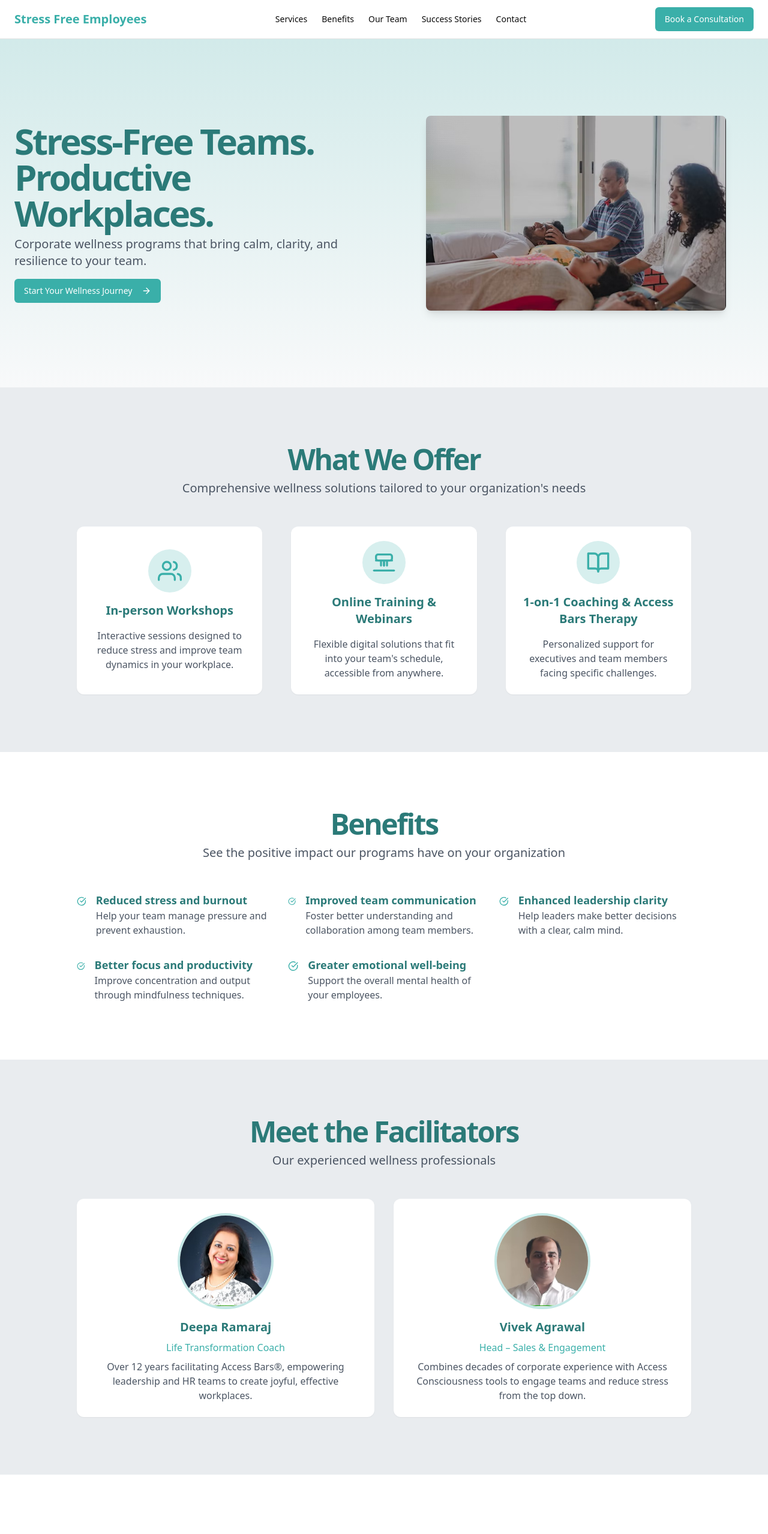
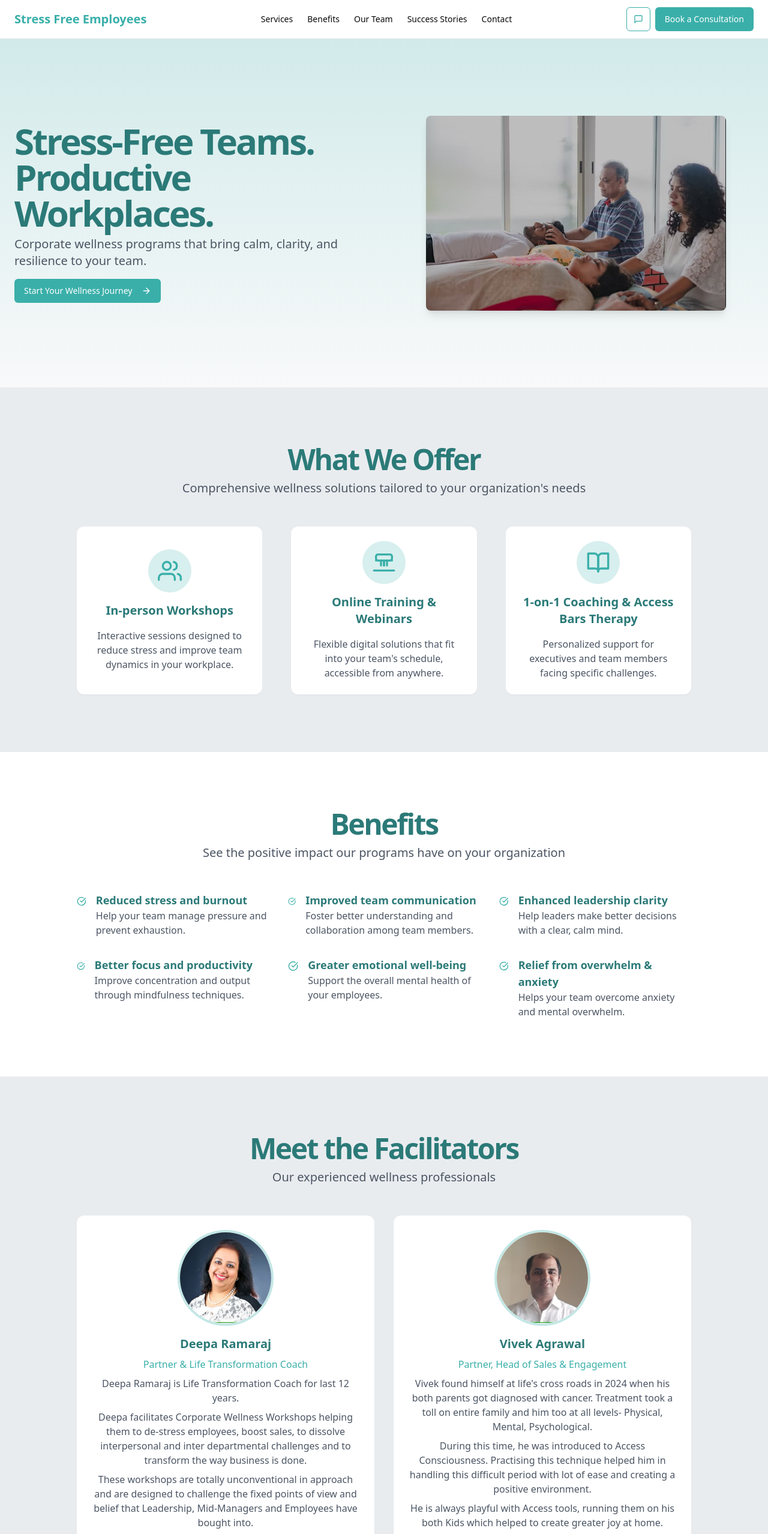
Before and after one commit to stressfreeemployees-admin/Stressfreeemployees, a Next.js app: page / in a window 1280 px wide. Shown: the top 2558 px of the page at 60% size. Built offline with nearby package versions, Linux system fonts and the light colour scheme.

Commit message:
updates for falicitator, and other minor changes

```diff
--- a/app/page.tsx
+++ b/app/page.tsx
@@ -1,6 +1,6 @@
 import Image from "next/image"
 import Link from "next/link"
-import { ArrowRight, CheckCircle, Mail, MapPin, Phone } from "lucide-react"
+import { ArrowRight, CheckCircle, Mail, MapPin, MessageSquare, Phone } from "lucide-react"
 
 import { Button } from "@/components/ui/button"
 import { Card } from "@/components/ui/card"
@@ -32,9 +32,18 @@ export default function Home() {
               Contact
             </Link>
           </nav>
-          <Button className="hidden md:inline-flex bg-[#3AAFA9] text-white hover:bg-[#2B7A78]">
-            Book a Consultation
-          </Button>
+          <div className="hidden md:flex items-center gap-2">
+            <Link href="https://wa.me/919916263165" target="_blank">
+              <Button variant="outline" size="icon" className="border-[#3AAFA9] text-[#3AAFA9] hover:bg-[#3AAFA9] hover:text-white">
+                <MessageSquare className="h-5 w-5" />
+              </Button>
+            </Link>
+            <Button className="bg-[#3AAFA9] text-white hover:bg-[#2B7A78]">
+              <Link href="https://calendly.com/vivek1402/15min" target="_blank" className="text-white">
+                Book a Consultation
+              </Link>
+            </Button>
+          </div>
           <Button variant="outline" size="icon" className="md:hidden">
             <svg
               xmlns="http://www.w3.org/2000/svg"
@@ -231,6 +240,13 @@ export default function Home() {
                   <p className="text-gray-600">Support the overall mental health of your employees.</p>
                 </div>
               </div>
+              <div className="flex items-start gap-4">
+                <CheckCircle className="mt-1 h-6 w-6 text-[#3AAFA9]" />
+                <div>
+                  <h3 className="text-lg font-bold text-[#2B7A78]">Relief from overwhelm & anxiety</h3>
+                  <p className="text-gray-600">Helps your team overcome anxiety and mental overwhelm.</p>
+                </div>
+              </div>
             </div>
           </div>
         </section>
@@ -261,10 +277,15 @@ export default function Home() {
                 </div>
                 <div className="space-y-2">
                   <h3 className="text-xl font-bold text-[#2B7A78]">Deepa Ramaraj</h3>
-                  <p className="text-[#3AAFA9] font-medium">Life Transformation Coach</p>
+                  <p className="text-[#3AAFA9] font-medium">Partner & Life Transformation Coach</p>
                   <p className="text-gray-600">
-                    Over 12 years facilitating Access Bars®, empowering leadership and HR teams to create joyful,
-                    effective workplaces.
+                    Deepa Ramaraj is Life Transformation Coach for last 12 years.
+                  </p>
+                  <p className="text-gray-600">
+                    Deepa facilitates Corporate Wellness Workshops helping them to de-stress employees, boost sales, to dissolve interpersonal and inter departmental challenges and to transform the way business is done.
+                  </p>
+                  <p className="text-gray-600">
+                    These workshops are totally unconventional in approach and are designed to challenge the fixed points of view and belief that Leadership, Mid-Managers and Employees have bought into.
                   </p>
                 </div>
               </Card>
@@ -280,10 +301,15 @@ export default function Home() {
                 </div>
                 <div className="space-y-2">
                   <h3 className="text-xl font-bold text-[#2B7A78]">Vivek Agrawal</h3>
-                  <p className="text-[#3AAFA9] font-medium">Head – Sales & Engagement</p>
+                  <p className="text-[#3AAFA9] font-medium">Partner, Head of Sales & Engagement</p>
                   <p className="text-gray-600">
-                    Combines decades of corporate experience with Access Consciousness tools to engage teams and reduce
-                    stress from the top down.
+                    Vivek found himself at life's cross roads in 2024 when his both parents got diagnosed with cancer. Treatment took a toll on entire family and him too at all levels- Physical, Mental, Psychological.
+                  </p>
+                  <p className="text-gray-600">
+                    During this time, he was introduced to Access Consciousness. Practising this technique helped him in handling this difficult period with lot of ease and creating a positive environment.
+                  </p>
+                  <p className="text-gray-600">
+                    He is always playful with Access tools, running them on his both Kids which helped to create greater joy at home.
                   </p>
                 </div>
               </Card>
@@ -372,7 +398,9 @@ export default function Home() {
                 </p>
               </div>
               <Button className="bg-[#3AAFA9] text-white hover:bg-[#2B7A78] px-8 py-6 text-lg">
-                Book a Free Consultation
+                <Link href="https://calendly.com/vivek1402/15min" target="_blank" className="text-white">
+                  Book a Free Consultation
+                </Link>
               </Button>
             </div>
           </div>
@@ -404,7 +432,7 @@ export default function Home() {
                   <Mail className="h-6 w-6 text-[#3AAFA9]" />
                   <div>
                     <h3 className="text-lg font-bold text-[#2B7A78]">Email</h3>
-                    <p className="text-gray-600">deepa.ramaraj@gmail.com</p>
+                    <p className="text-gray-600">hello@stressfreeemployees.com</p>
                   </div>
                 </div>
                 <div className="flex items-start gap-4">
@@ -415,6 +443,17 @@ export default function Home() {
                       Villa 61, Adarsh Palm Retreat,
                       <br />
                       Bellandur, Bangalore 560103
+                    </p>
+                  </div>
+                </div>
+                <div className="flex items-center gap-4">
+                  <MessageSquare className="h-6 w-6 text-[#3AAFA9]" />
+                  <div>
+                    <h3 className="text-lg font-bold text-[#2B7A78]">WhatsApp</h3>
+                    <p className="text-gray-600">
+                      <Link href="https://wa.me/919916263165" target="_blank" className="hover:text-[#3AAFA9] transition-colors">
+                        Chat with us
+                      </Link>
                     </p>
                   </div>
                 </div>
```
Also changed, not shown: 1 other file (tests, documents, lock files or other folders).
